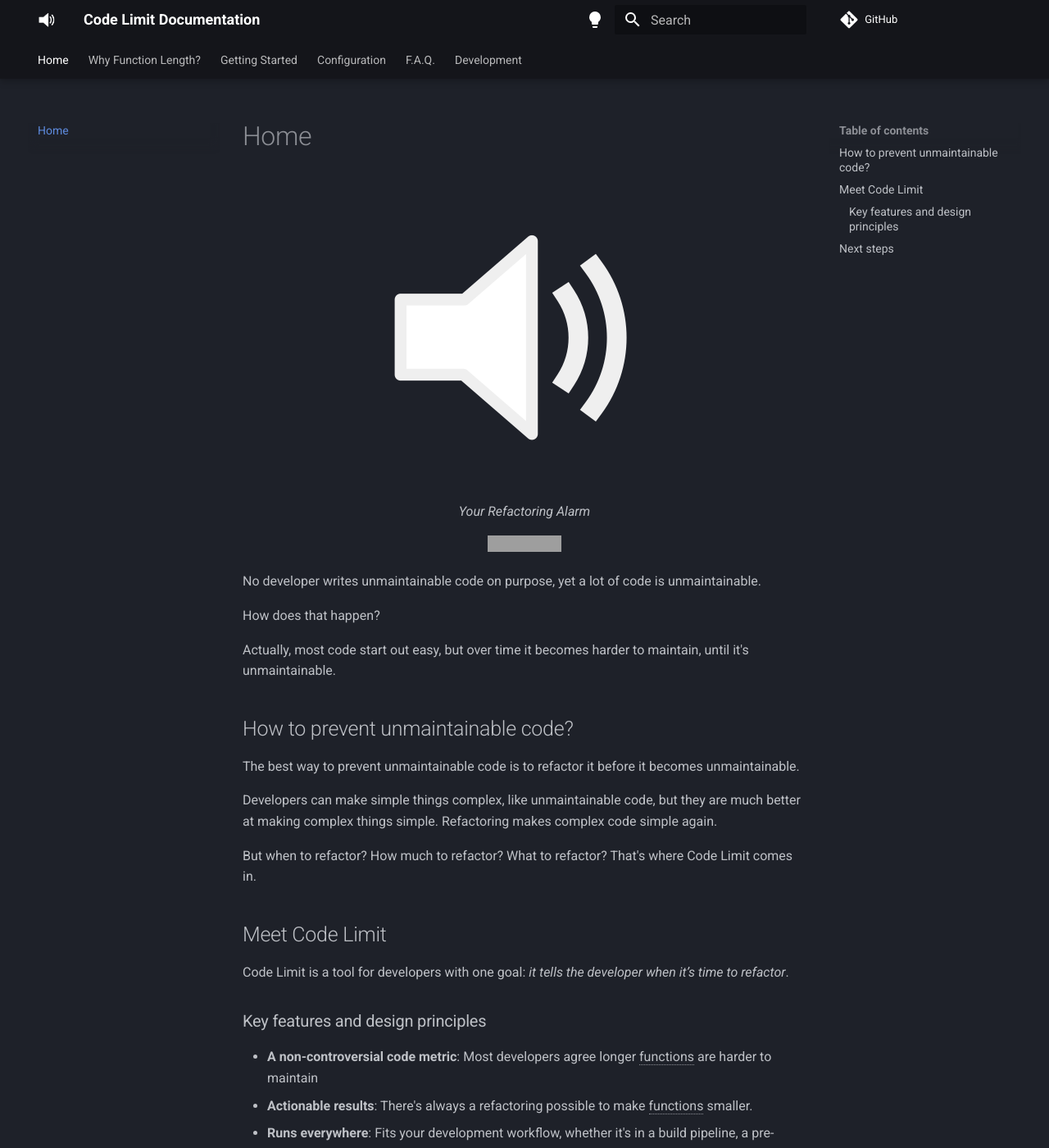
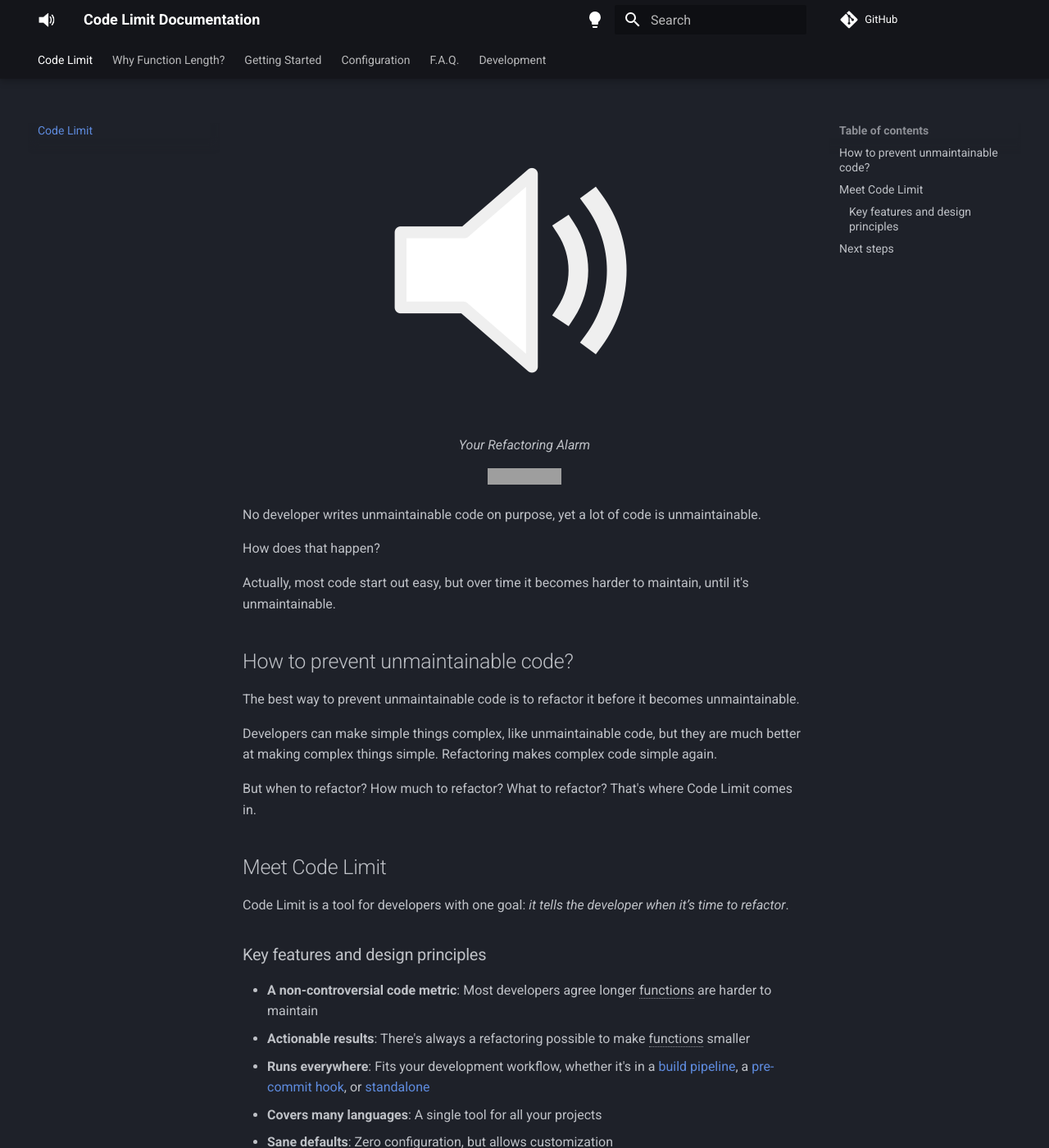
Before and after one commit to getcodelimit/getcodelimit.github.io, an MkDocs documentation site: the page built from docs/index.md, in a window 1280 px wide and 1400 px high. Shown: the whole window at 82% size. Built offline with MkDocs 1.6.1 and Material for MkDocs 9.7.7, drawn with Linux system fonts in a browser that asks for light colours; comment, search, counter and statistics services are not loaded; some of the changed text lies outside the part shown; grey boxes are pictures that could not be loaded.

Commit message:
docs: 📝 Small changes

```diff
--- a/docs/index.md
+++ b/docs/index.md
@@ -1,3 +1,7 @@
+<style>
+.md-content .md-typeset h1 { display: none; }
+</style>
+
 <div align="center">
     <img src="assets/logo.png"/>
 </div>
@@ -40,11 +44,16 @@
 * **A non-controversial code metric**: Most developers agree longer functions
   are harder to maintain
 * **Actionable results**: There's always a refactoring possible to make
-  functions smaller.
-* **Runs everywhere**: Fits your development workflow, whether it's in a build
-  pipeline, a pre-commit hook, or standalone.
+  functions smaller
+* **Runs everywhere**: Fits your development workflow, whether it's in a [build
+  pipeline](getting-started/development-workflow.md), a [pre-commit
+hook](getting-started/development-workflow.md#pre-commit-hook), or
+[standalone](getting-started/standalone-usage.md)
 * **Covers many languages**: A single tool for all your projects
-* **Sane defaults**: Zero configuration, but allows customization.
+* **Sane defaults**: Zero configuration, but allows customization
+* **Low threshold to get started**: Can only check new or modified code, so
+  even if you have a backlog of technical debt, you can start using Code Limit
+today
 
 *[functions]: Also called methods or procedures, depending on your programming language
 
--- a/mkdocs.yml
+++ b/mkdocs.yml
@@ -37,7 +37,7 @@
   - attr_list
   - pymdownx.snippets
 nav:
-    - 'index.md'
+    - Code Limit: 'index.md'
     - 'why-function-length.md'
     - Getting Started:
       - 'getting-started/development-workflow.md'
```
